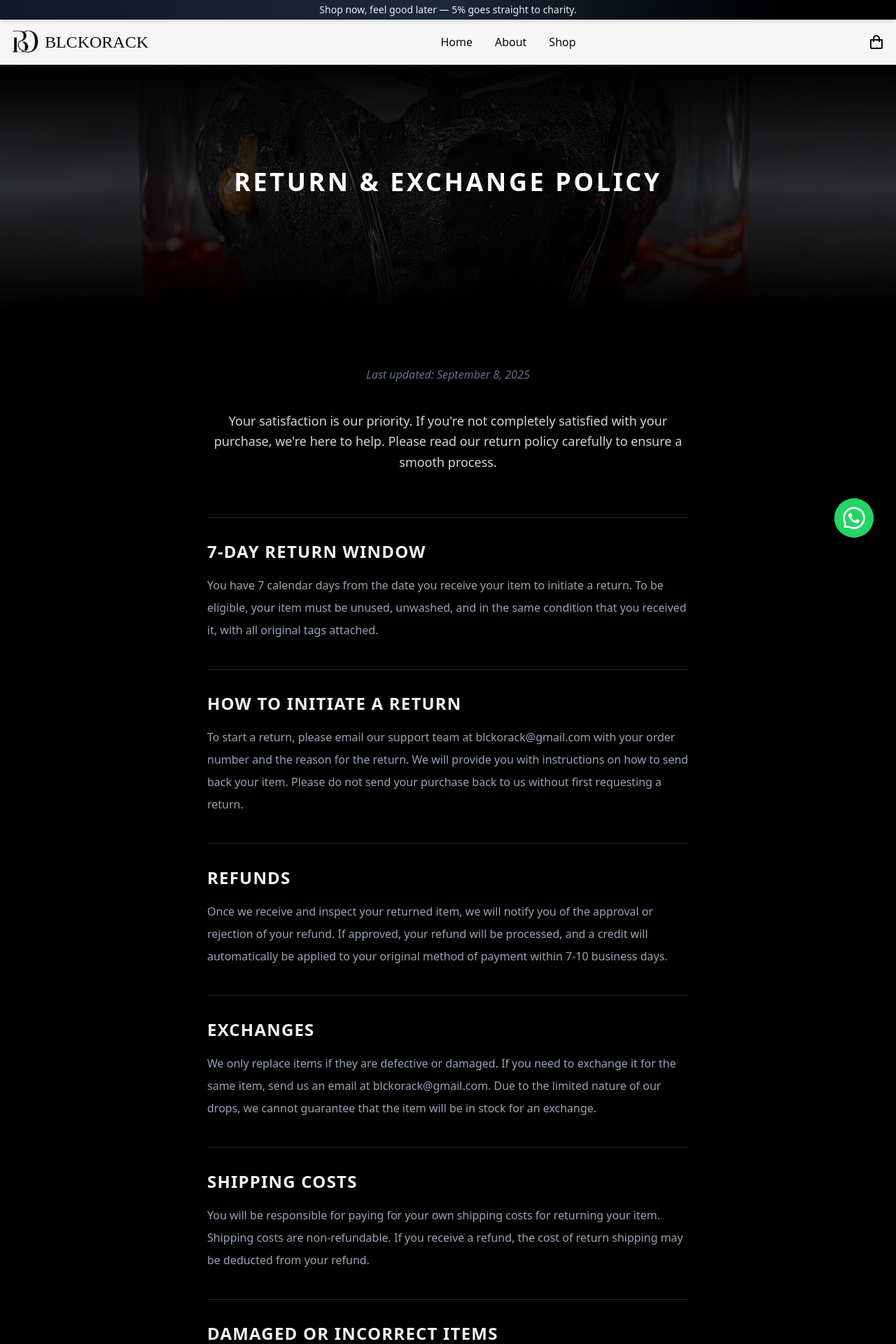
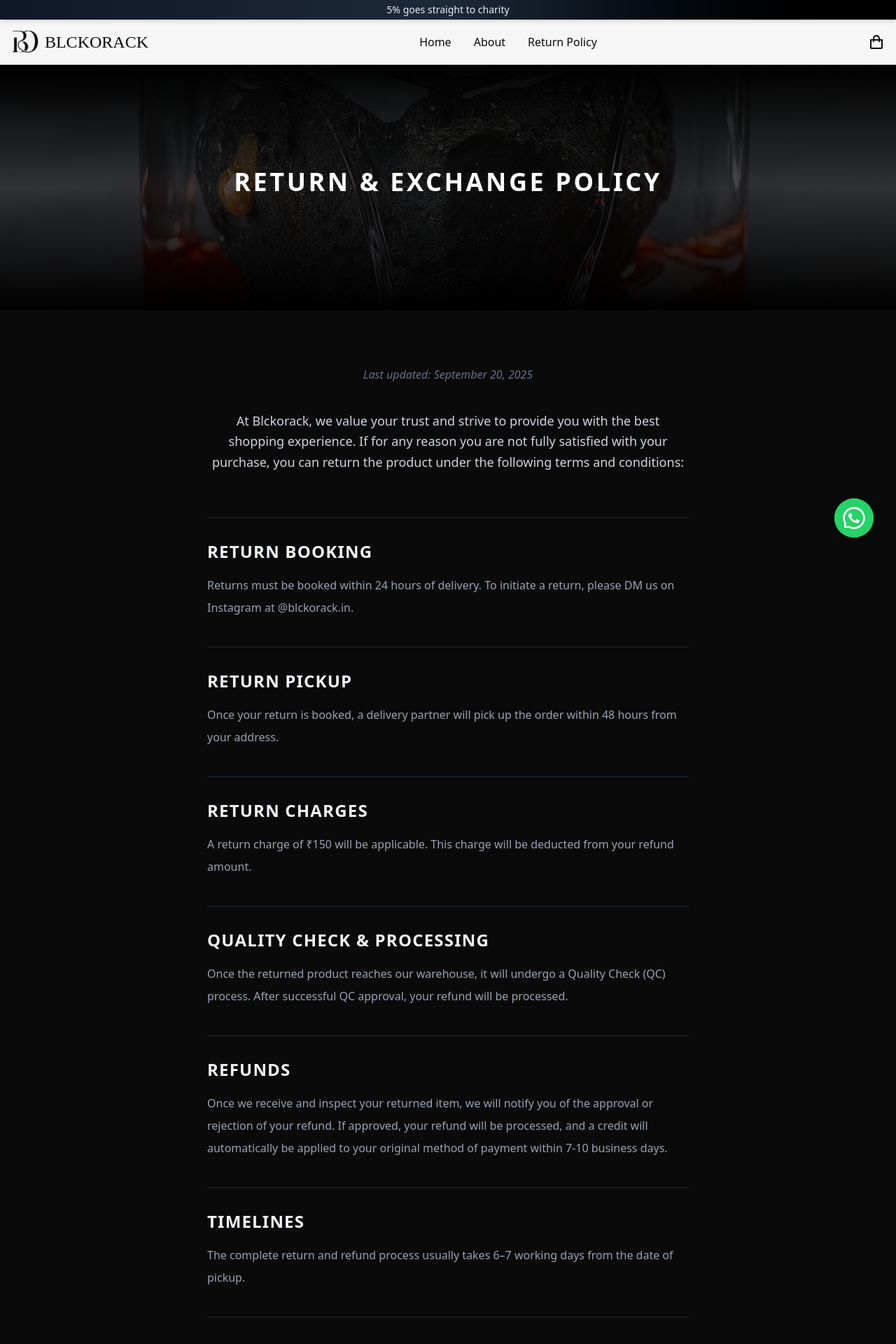
Before and after one commit to gunjanpatel44/bor-branding, a Next.js app: page /return-policy in a window 1280 px wide. Shown: the top 1920 px of the page at 70% size. Built offline with nearby package versions, Linux system fonts and the light colour scheme; what @ant-design/nextjs-registry would draw is missing.

Commit message:
fix: header, navbar and return policy

```diff
--- a/app/globals.css
+++ b/app/globals.css
@@ -37,6 +37,17 @@
   --font-sans: var(--font-geist-sans);
   --font-mono: var(--font-geist-mono);
   --font-times: 'Times New Roman', Times, serif;
+  --font-poppins: 'Poppins', sans-serif;
+  --font-roboto: 'Roboto', sans-serif;
+  --font-inter: 'Inter', sans-serif;
+  --font-lato: 'Lato', sans-serif;
+  --font-montserrat: 'Montserrat', sans-serif;
+  --font-playfair: 'Playfair Display', serif;
+  --font-merriweather: 'Merriweather', serif;
+  --font-courier: 'Courier New', Courier, monospace;
+  --font-fira: 'Fira Code', monospace;
+  --font-arial: Arial, Helvetica, sans-serif;
+  --font-verdana: Verdana, Geneva, sans-serif;
 
   /* Brand Colors */
   --color-brand: #f6f6f6;
--- a/app/layout.tsx
+++ b/app/layout.tsx
@@ -1,6 +1,6 @@
 import { AntdRegistry } from '@ant-design/nextjs-registry'
 import type { Metadata } from 'next'
-import { Geist, Geist_Mono } from 'next/font/google'
+import { Inter, Bebas_Neue } from 'next/font/google'
 
 import Footer from '@/components/Footer'
 import Header from '@/components/Header'
@@ -12,19 +12,20 @@ import { ConfigProvider, FloatButton } from 'antd'
 import { AiOutlineWhatsApp } from 'react-icons/ai'
 import './globals.css'
 
-const geistSans = Geist({
-  variable: '--font-geist-sans',
+const inter = Inter({
   subsets: ['latin'],
+  variable: '--font-inter',
 })
 
-const geistMono = Geist_Mono({
-  variable: '--font-geist-mono',
+const bebas = Bebas_Neue({
+  weight: '400',
   subsets: ['latin'],
+  variable: '--font-bebas',
 })
 
 export const metadata: Metadata = {
-  title: 'Blck Orac',
-  description: 'Fast fashion brand',
+  title: 'Blck Orack',
+  description: 'Embrace the cracks',
 }
 
 export default function RootLayout({
@@ -41,7 +42,7 @@ export default function RootLayout({
         <link rel="mask-icon" href="/safari-pinned-tab.svg" color="#5bbad5" />
       </head>
       <body
-        className={`${geistSans.variable} ${geistMono.variable} antialiased relative min-h-screen bg-[#0a0a0a] text-white overflow-x-hidden`}
+        className={`${inter.variable} ${bebas.variable} antialiased relative min-h-screen bg-brand-900 text-brand-100 overflow-x-hidden`}
       >
         <StarryBackground />
         <div className="relative z-10">
--- a/app/not-found.tsx
+++ b/app/not-found.tsx
@@ -6,7 +6,7 @@ export default function NotFound() {
       <div className="max-w-4xl mx-auto">
         {/* T-shirt Mockup Section */}
         <div className="mb-12">
-          <div className="w-64 h-64 md:w-80 md:h-80 mx-auto bg-dark-800 rounded-lg flex items-center justify-center border border-gray-800 shadow-2xl shadow-gray-900/50 relative overflow-hidden">
+          <div className="w-64 h-64 md:w-80 md:h-80 mx-auto bg-brand-900-800 rounded-lg flex items-center justify-center border border-gray-800 shadow-2xl shadow-gray-900/50 relative overflow-hidden">
             <span className="text-8xl md:text-9xl font-black text-gray-700 font-mono tracking-wider animate-pulse">
               404
             </span>
--- a/app/return-policy/page.tsx
+++ b/app/return-policy/page.tsx
@@ -5,7 +5,7 @@ import Image from 'next/image'
 
 const ReturnPolicyPage = () => {
   return (
-    <main className="bg-black text-white">
+    <main className="bg-brand-900 text-white">
       {/* Hero Section */}
       <section className="relative h-[10vh] min-h-[350px] md:h-[40vh] flex items-center justify-center">
         <Image
--- a/components/Footer.tsx
+++ b/components/Footer.tsx
@@ -96,7 +96,7 @@ export default function Footer() {
         </div>
       </footer>
       {/* Copyright */}
-      <div className="bg-dark-900 text-gray-300 text-sm text-center p-2 border-t border-gray-800">
+      <div className="bg-brand-900 text-gray-300 text-sm text-center p-2 border-t border-gray-800">
         <p>
           &copy; {currentYear} {company.name}. All rights reserved.
         </p>
--- a/components/Header.tsx
+++ b/components/Header.tsx
@@ -95,8 +95,8 @@ const Header = () => {
               <Link href="/about-us" className="hover:text-gray-400 transition-colors">
                 About
               </Link>
-              <Link href="/shop" className="hover:text-gray-400 transition-colors">
-                Shop
+              <Link href="/return-policy" className="hover:text-gray-400 transition-colors">
+                Return Policy
               </Link>
             </nav>
             {/* Cart */}
@@ -119,15 +119,15 @@ const Header = () => {
       >
         <div className="flex flex-col justify-between h-full">
           {/* Menu Links */}
-          <div className="flex flex-col justify-center items-center flex-1 text-2xl space-y-8 font-semibold">
+          <div className="flex flex-col justify-center items-center flex-1 text-2xl space-y-8">
             <Link href="/" onClick={() => setIsOpen(false)}>
               Home
             </Link>
             <Link href="/about-us" onClick={() => setIsOpen(false)}>
               About
             </Link>
-            <Link href="/shop" onClick={() => setIsOpen(false)}>
-              Shop
+            <Link href="/return-policy" onClick={() => setIsOpen(false)}>
+              Return Policy
             </Link>
           </div>
           {/* Social Links */}
--- a/config/company.json
+++ b/config/company.json
@@ -11,11 +11,8 @@
   "whatsappLink": "https://wa.me/918347815052",
   "youtubeLink": "https://www.youtube.com/@blackorack",
   "announcements": [
-    "No cap — Shipping’s on us!",
-    "Shop now, feel good later — 5% goes straight to charity.",
-    "Your order = instant serotonin + free shipping.",
-    "Stay woke: Limited drops, unlimited style.",
-    "Buy more, overthink less. Free shipping always.",
-    "Good karma delivered with every order."
+    "Free shipping always",
+    "5% goes straight to charity",
+    "New : 5% off on prepaid orders"
   ]
 }
--- a/config/returnPolicy.json
+++ b/config/returnPolicy.json
@@ -8,32 +8,36 @@
     "title": "Return & Exchange Policy"
   },
   "policy": {
-    "lastUpdated": "September 8, 2025",
-    "introduction": "Your satisfaction is our priority. If you're not completely satisfied with your purchase, we're here to help. Please read our return policy carefully to ensure a smooth process.",
+    "lastUpdated": "September 20, 2025",
+    "introduction": "At Blckorack, we value your trust and strive to provide you with the best shopping experience. If for any reason you are not fully satisfied with your purchase, you can return the product under the following terms and conditions:",
     "sections": [
       {
-        "title": "7-Day Return Window",
-        "content": "You have 7 calendar days from the date you receive your item to initiate a return. To be eligible, your item must be unused, unwashed, and in the same condition that you received it, with all original tags attached."
+        "title": "Return Booking",
+        "content": "Returns must be booked within 24 hours of delivery. To initiate a return, please DM us on Instagram at @blckorack.in."
       },
       {
-        "title": "How to Initiate a Return",
-        "content": "To start a return, please email our support team at blckorack@gmail.com with your order number and the reason for the return. We will provide you with instructions on how to send back your item. Please do not send your purchase back to us without first requesting a return."
+        "title": "Return Pickup",
+        "content": "Once your return is booked, a delivery partner will pick up the order within 48 hours from your address."
+      },
+      {
+        "title": "Return Charges",
+        "content": "A return charge of ₹150 will be applicable. This charge will be deducted from your refund amount."
+      },
+      {
+        "title": "Quality Check & Processing",
+        "content": "Once the returned product reaches our warehouse, it will undergo a Quality Check (QC) process. After successful QC approval, your refund will be processed."
       },
       {
         "title": "Refunds",
         "content": "Once we receive and inspect your returned item, we will notify you of the approval or rejection of your refund. If approved, your refund will be processed, and a credit will automatically be applied to your original method of payment within 7-10 business days."
       },
       {
-        "title": "Exchanges",
-        "content": "We only replace items if they are defective or damaged. If you need to exchange it for the same item, send us an email at blckorack@gmail.com. Due to the limited nature of our drops, we cannot guarantee that the item will be in stock for an exchange."
+        "title": "Timelines",
+        "content": "The complete return and refund process usually takes 6–7 working days from the date of pickup."
       },
       {
-        "title": "Shipping Costs",
-        "content": "You will be responsible for paying for your own shipping costs for returning your item. Shipping costs are non-refundable. If you receive a refund, the cost of return shipping may be deducted from your refund."
-      },
-      {
-        "title": "Damaged or Incorrect Items",
-        "content": "If you received a damaged or incorrect item, please contact us immediately at blckorack@gmail.com with your order number and a photo of the item's condition. We will address these issues on a case-by-case basis to ensure your satisfaction."
+        "title": "Important Note",
+        "content": "Products must be returned in their original condition with tags and packaging intact. Returns that fail QC will not be eligible for a refund."
       }
     ]
   }
--- a/utils/theme.ts
+++ b/utils/theme.ts
@@ -3,7 +3,7 @@ import type { ThemeConfig } from 'antd'
 const theme: ThemeConfig = {
   token: {
     colorPrimary: 'var(--color-brand)',
-    fontFamily: 'var(--font-family-poppins)',
+    fontFamily: 'var(--font-poppins)',
     borderRadius: 6,
     colorBgContainer: 'var(--color-white)',
     colorBorder: 'var(--color-gray-200)',
```
